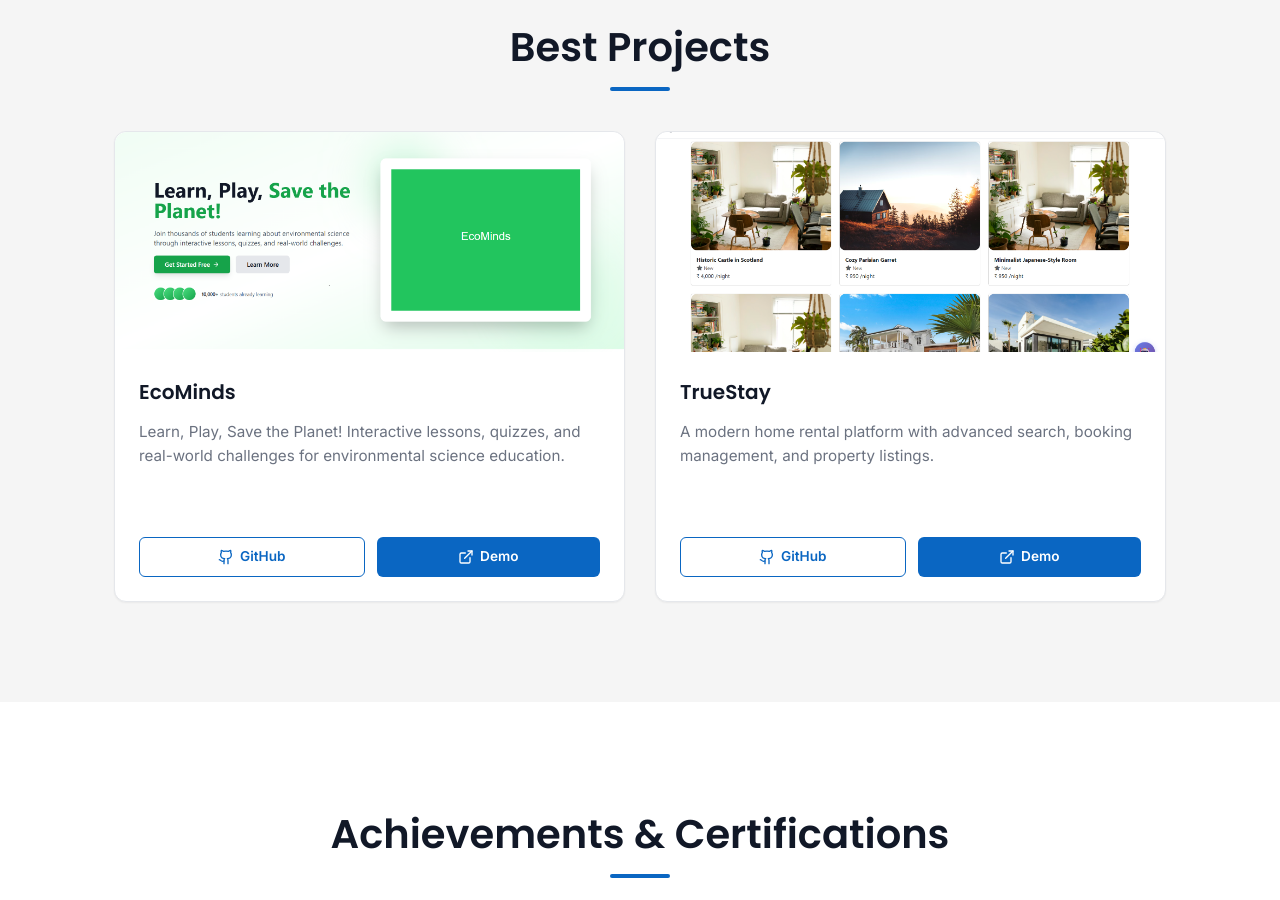
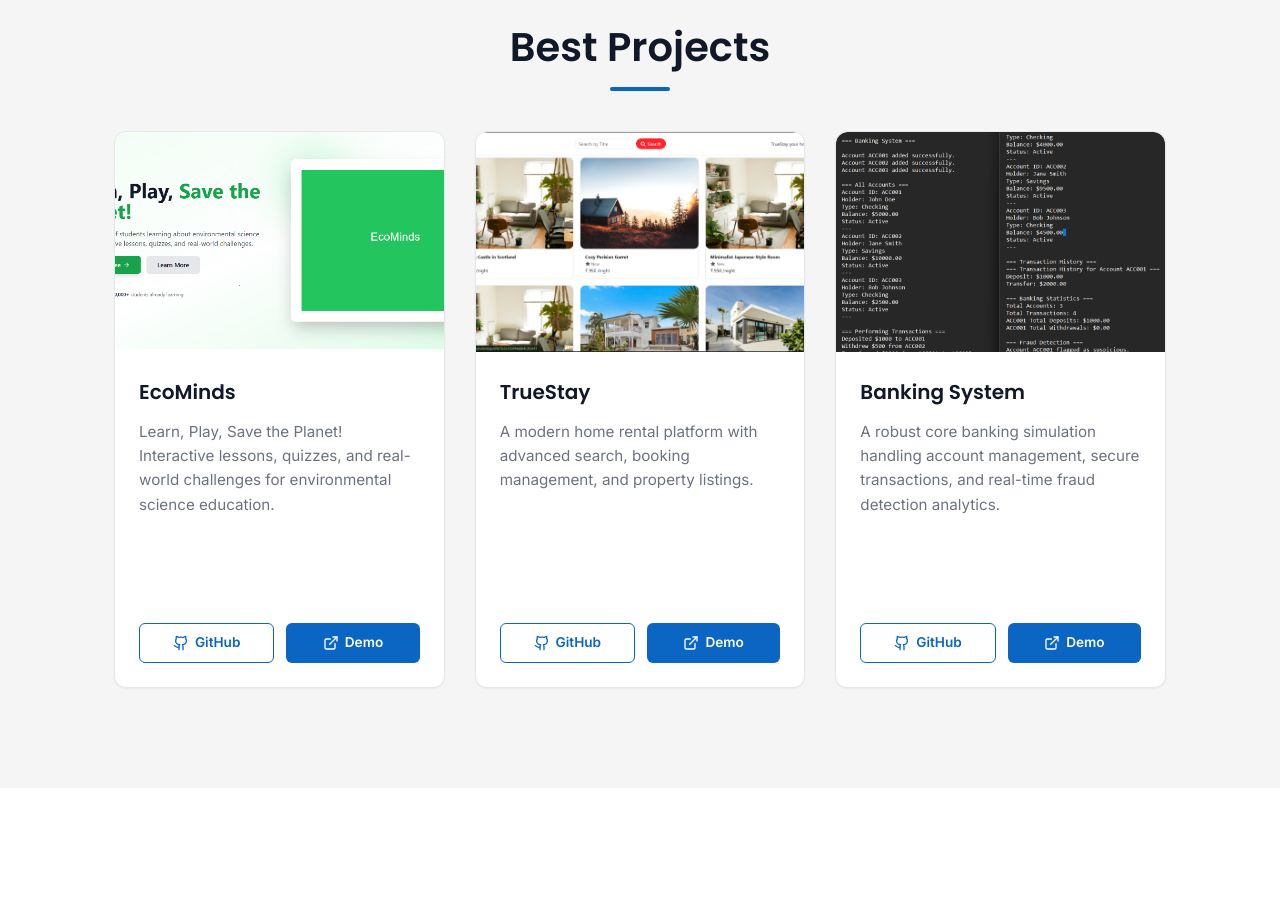
Before and after one commit to SainathBagade/Portfolio, a React (Vite) app in the folder frontend/: page / in a window 1280 px wide. Shown: the part 2520-3420 px from the top of the page. Built offline with nearby package versions, Linux system fonts and the light colour scheme.

Commit message:
Add Banking System project to portfolio

```diff
--- a/frontend/src/components/Projects.jsx
+++ b/frontend/src/components/Projects.jsx
@@ -3,6 +3,7 @@ import { motion } from 'framer-motion';
 import { Github, ExternalLink } from 'lucide-react';
 import ecomindImg from '../assets/ecomind.png';
 import truestayImg from '../assets/TrueStay.png';
+import bankingImg from '../assets/banking_system.png';
 
 const Projects = () => {
     const projects = [
@@ -19,6 +20,13 @@ const Projects = () => {
             tech: ["React", "Express", "MongoDB", "Stripe"],
             image: truestayImg,
             links: { github: "https://github.com/SainathBagade/TrueStay", demo: "https://truestay-wp80.onrender.com" }
+        },
+        {
+            title: "Banking System",
+            desc: "A robust core banking simulation handling account management, secure transactions, and real-time fraud detection analytics.",
+            tech: ["Java", "OOP", "Data Structures", "Console UI"],
+            image: bankingImg,
+            links: { github: "https://github.com/SainathBagade/Banking-System", demo: "https://github.com/SainathBagade/Banking-System" }
         }
     ];
 
```
Also changed, not shown: frontend/src/assets/banking_system.png (added).
